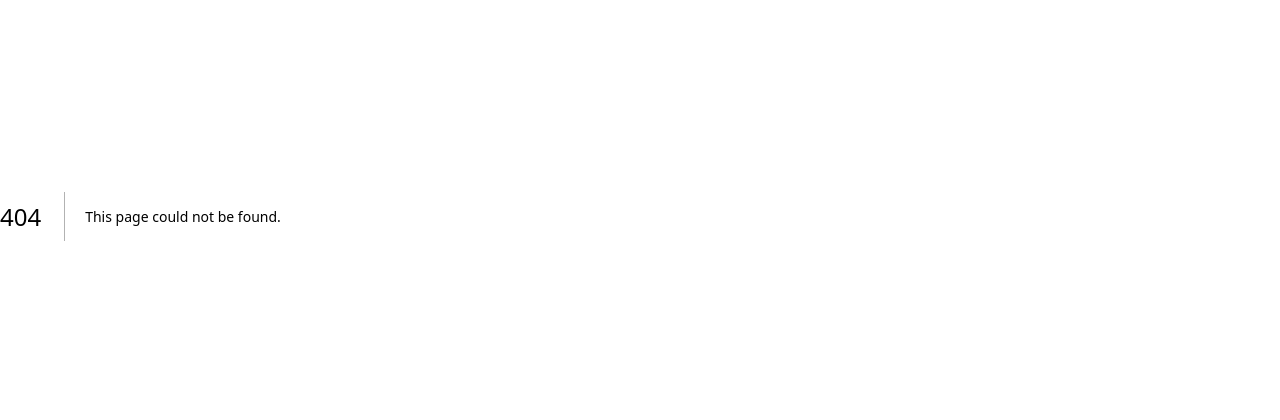
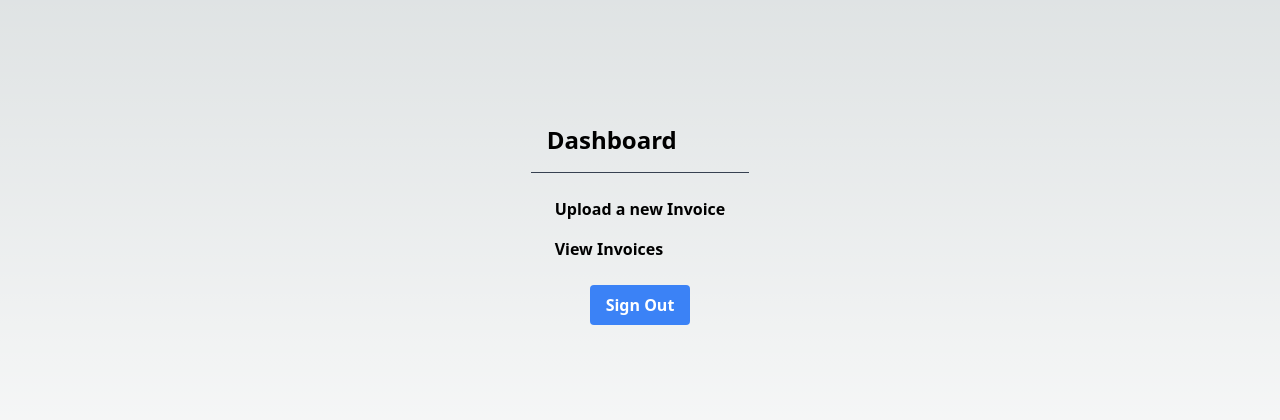
Before and after one commit to LemosFTW/Invoice-Reader, a Next.js app: page /dashboard in a window 1280 px wide. Before the commit this address had no page. Shown: the part 184-604 px from the top of the page. Built offline with nearby package versions, Linux system fonts and the light colour scheme; no server answers; sample sign-in values are in the browser's storage.

Commit message:
Add the dashboard

```diff
--- a/lib/auth.ts
+++ b/lib/auth.ts
@@ -15,4 +15,9 @@ export const authConfig: NextAuthOptions = {
       clientSecret: process.env.GOOGLE_CLIENT_SECRET as string,
     }),
   ],
+  callbacks: {
+    async session({ session, token, user }) {
+      return session;
+    },
+  },
 };
--- /dev/null
+++ b/src/app/dashboard/page.tsx
@@ -0,0 +1,33 @@
+"use client";
+import { useSession } from "next-auth/react";
+import { useRouter } from "next/navigation"; // Import from next/navigation
+import { useEffect, useState } from "react";
+import SideBar from "@/components/sideBar";
+
+export default function Dashboard() {
+  const { data: session, status } = useSession();
+  const [showSidebar, setShowSidebar] = useState(false);
+  const router = useRouter();
+
+  useEffect(() => {
+    if (status !== "loading" && !session) {
+      router.push("/");
+    }
+  }, [session, status, router]);
+
+  if (status === "loading") return <p>Loading...</p>;
+
+  return (
+    <div className="w-full flex flex-col items-center justify-center min-h-screen py-2">
+      <SideBar setter={setShowSidebar} show={showSidebar} />
+      <button
+        className="bg-blue-500 hover:bg-blue-700 text-white font-bold py-2 px-4 rounded"
+        onClick={() => {
+          router.push("/api/auth/signout");
+        }}
+      >
+        Sign Out
+      </button>
+    </div>
+  );
+}
--- a/src/app/layout.tsx
+++ b/src/app/layout.tsx
@@ -1,6 +1,8 @@
 import "./globals.css";
 import { Inter } from "next/font/google";
-import { NextAuthProvider } from "./providers";
+import { getServerSession } from "next-auth";
+
+import { NextAuthProvider } from "@/components/SessionProvider";
 
 const inter = Inter({ subsets: ["latin"] });
 
@@ -9,16 +11,18 @@ export const metadata = {
   description: "",
 };
 
-export default function RootLayout({
+export default async function RootLayout({
   children,
 }: {
   children: React.ReactNode;
 }) {
+  const session = await getServerSession();
+
   return (
     <html lang="en">
-      <body className={inter.className + " flex flex-row"}>
-        <NextAuthProvider>
-          {children}
+      <body className={""}>
+        <NextAuthProvider session={session}>
+          <main className="mx-auto max-w-5xl">{children}</main>
         </NextAuthProvider>
       </body>
     </html>
--- a/src/app/page.tsx
+++ b/src/app/page.tsx
@@ -1,11 +1,18 @@
-import Image from "next/image";
+'use client';
+import { useSession } from "next-auth/react";
 import { GoogleSignInButton } from "@/components/authButtons";
-import { redirect } from "next/navigation";
-import { getCsrfToken } from "next-auth/react";
+import { useEffect } from "react";
+import { useRouter } from "next/navigation";
 
-export default async function SignInPage() {
-  // const session = await getServerSession(authConfig);
-  // if (session) return redirect("/");
+export default function SignInPage() {
+  const { data: session } = useSession();
+  const router = useRouter();
+
+  useEffect(() => {
+    if (session) {
+      router.push("/dashboard");
+    }
+  }, [session, router]);
 
   return (
     <div className="w-full flex flex-col items-center justify-center min-h-screen py-2">
--- a/src/app/providers.tsx
+++ /dev/null
@@ -1,11 +0,0 @@
-"use client";
-
-import { SessionProvider } from "next-auth/react";
-
-type Props = {
-  children?: React.ReactNode;
-};
-
-export const NextAuthProvider = ({ children }: Props) => {
-  return <SessionProvider>{children}</SessionProvider>;
-};
--- /dev/null
+++ b/src/components/NavMenu.tsx
@@ -0,0 +1,4 @@
+"use client"
+
+import Link from "next/link";
+import { signIn, signOut, useSession } from "next-auth/react";
--- a/src/components/SessionProvider.tsx
+++ b/src/components/SessionProvider.tsx
@@ -1,3 +1,16 @@
 "use client";
 import { SessionProvider } from "next-auth/react";
+
+type Props = {
+    children?: React.ReactNode;
+    session: any;
+    };
+
+
+export const NextAuthProvider = ({ children, session }: Props) => {
+    return <SessionProvider session={session}>{children}</SessionProvider>;
+}
+
+
+
 export default SessionProvider;
--- /dev/null
+++ b/src/components/sideBar.tsx
@@ -0,0 +1,35 @@
+"use client";
+import React, { useState, useEffect } from "react";
+import Link from "next/link";
+import { useRouter } from "next/navigation";
+
+export default function SideBar({ show, setter }: { show: any; setter: any }) {
+  const router = useRouter();
+  const [active, setActive] = useState("");
+
+  return (
+    <div>
+      <div className="flex items-center justify-between p-4 border-b border-gray-700">
+        <h1 className="text-2xl font-bold">Dashboard</h1>
+        <button onClick={() => setter(false)} className="text-2xl">
+          <i className="fas fa-times"></i>
+        </button>
+      </div>
+      <div className="p-4">
+        <ul>
+          <li className={ 'padding-xl font-bold p-2 margin-md hover:bg-sky-500 hover:cursor-pointer hover:text-black hover:rounded'}>
+
+            <Link legacyBehavior href="/dashboard/users">
+              <a>Upload a new Invoice</a>
+            </Link>
+          </li>
+          <li className={ 'padding-xl font-bold p-2 margin-md hover:bg-sky-500 hover:cursor-pointer hover:text-black hover:rounded'}>
+            <Link legacyBehavior href="/dashboard/posts">
+              <a>View Invoices</a>
+            </Link>
+          </li>
+        </ul>
+      </div>
+    </div>
+  );
+}
```
Also changed, not shown: middleware.ts (added, +11 -0 lines).
